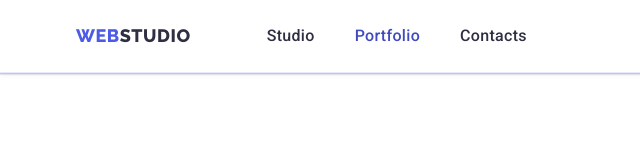
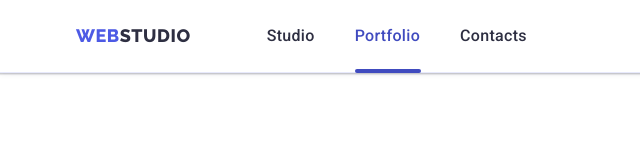
Before and after one commit to vladislav-kuznetsov666/goit-markup-hw-04, a plain HTML site: page portfolio.html in a window 1280 px wide. Shown: the top 165 px of the page, 0-640 px from the left. Drawn offline with nearby package versions, Linux system fonts and the light colour scheme.

Commit message:
commit 13

```diff
--- a/css/style.css
+++ b/css/style.css
@@ -115,7 +115,7 @@ ul {
   color: #404bbf;
 }
 
-.special-1::after {
+.special-first::after {
   content: '';
   left: 0;
   border-radius: 2px;
```
